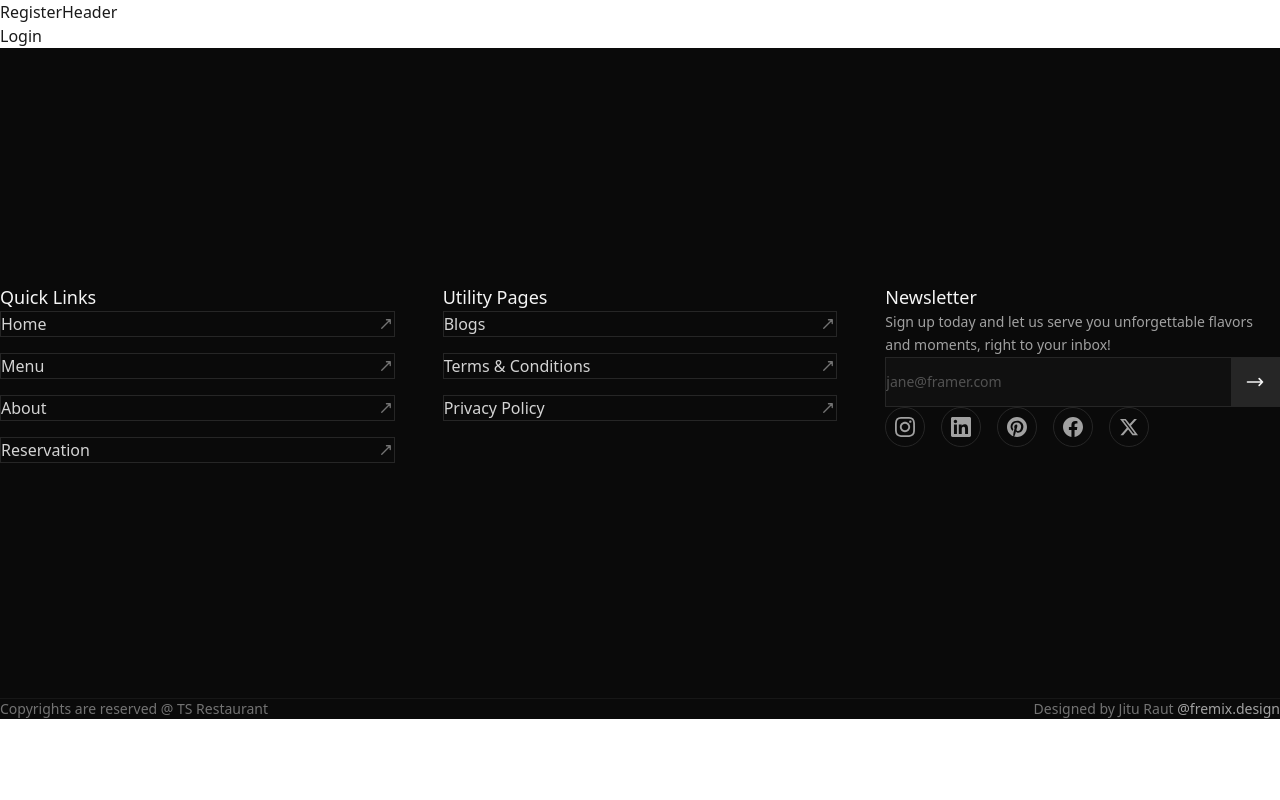
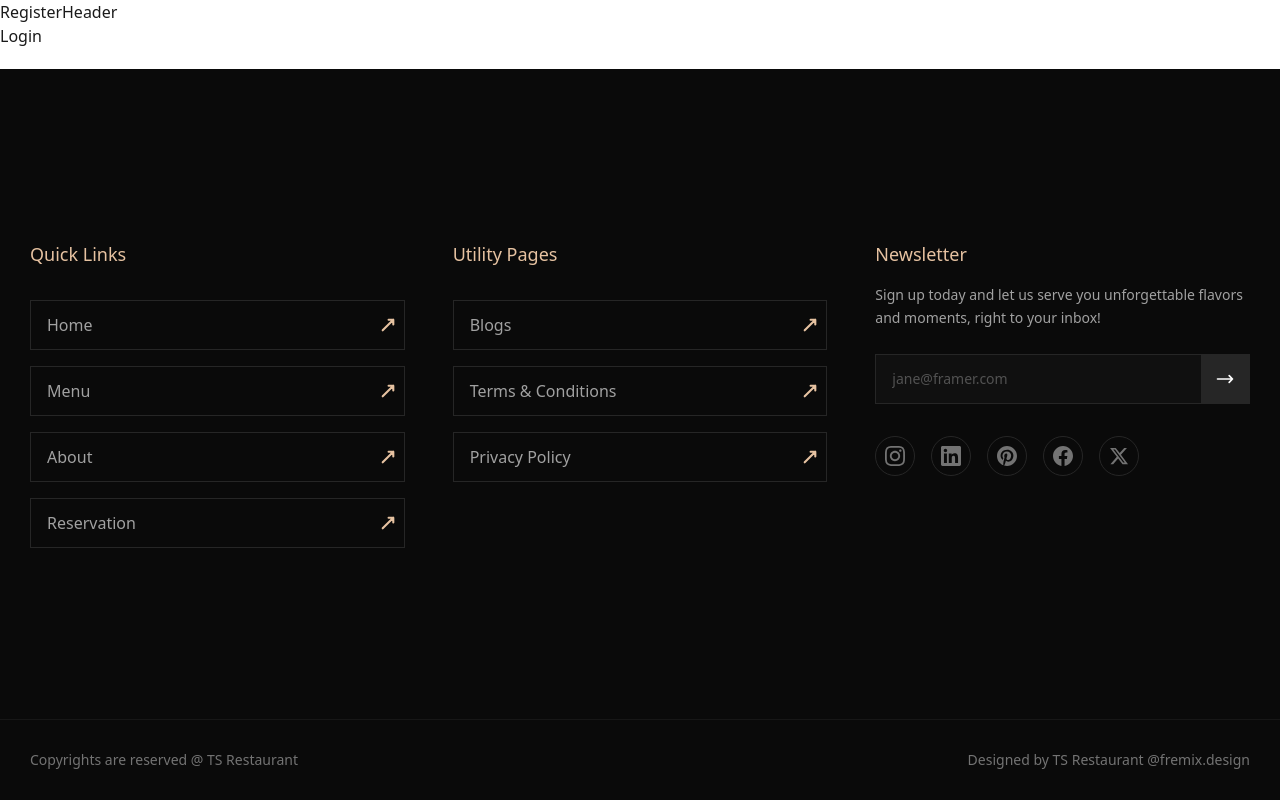
Before and after one commit to quangthanhng/Restaurant_Website_23521453, a React (Vite) app: page /login in a window 1280 px wide. Built offline with nearby package versions, Linux system fonts and the light colour scheme.

Commit message:
Update footer and header

```diff
--- a/src/components/Footer/Footer.tsx
+++ b/src/components/Footer/Footer.tsx
@@ -8,22 +8,22 @@ export default function Footer() {
       <div className='flex h-[650px] items-center justify-center px-[30px]'>
         <div className='w-full max-w-7xl grid grid-cols-1 gap-12 md:grid-cols-2 lg:grid-cols-3'>
           {/* Column 1 - Quick Links */}
-          <div>
-            <h3 className='mb-8 text-lg font-medium text-neutral-100'>Quick Links</h3>
-            <div className='flex flex-col gap-4'>
+          <div className='w-full'>
+            <h3 className='mb-8 text-lg font-medium text-savoria-gold'>Quick Links</h3>
+            <div className='flex w-full flex-col gap-4'>
               <Link
                 to={path.home}
-                className='group flex items-center justify-between border border-neutral-800 px-4 py-3 transition-colors hover:border-neutral-700 hover:bg-neutral-900'
+                className='group flex w-full items-center justify-between border border-neutral-800 py-3 pl-4 pr-1.5 transition-colors hover:border-savoria-gold hover:bg-neutral-900'
               >
-                <span className='text-base text-neutral-300 transition-colors group-hover:text-neutral-100'>
+                <span className='block text-base text-neutral-400 transition-colors group-hover:text-savoria-gold'>
                   Home
                 </span>
                 <svg
-                  className='h-4 w-4 -rotate-45 text-neutral-500 transition-all duration-300 group-hover:rotate-0 group-hover:text-neutral-100'
+                  className='block h-5 w-5 shrink-0 -rotate-45 text-savoria-gold transition-all duration-300 group-hover:rotate-0'
                   fill='none'
                   stroke='currentColor'
                   viewBox='0 0 24 24'
-                  strokeWidth='2'
+                  strokeWidth='2.5'
                 >
                   <path strokeLinecap='round' strokeLinejoin='round' d='M17 8l4 4m0 0l-4 4m4-4H3' />
                 </svg>
@@ -31,17 +31,17 @@ export default function Footer() {
 
               <Link
                 to={path.menu}
-                className='group flex items-center justify-between border border-neutral-800 px-4 py-3 transition-colors hover:border-neutral-700 hover:bg-neutral-900'
+                className='group flex w-full items-center justify-between border border-neutral-800 py-3 pl-4 pr-1.5 transition-colors hover:border-savoria-gold hover:bg-neutral-900'
               >
-                <span className='text-base text-neutral-300 transition-colors group-hover:text-neutral-100'>
+                <span className='block text-base text-neutral-400 transition-colors group-hover:text-savoria-gold'>
                   Menu
                 </span>
                 <svg
-                  className='h-4 w-4 -rotate-45 text-neutral-500 transition-all duration-300 group-hover:rotate-0 group-hover:text-neutral-100'
+                  className='block h-5 w-5 shrink-0 -rotate-45 text-savoria-gold transition-all duration-300 group-hover:rotate-0'
                   fill='none'
                   stroke='currentColor'
                   viewBox='0 0 24 24'
-                  strokeWidth='2'
+                  strokeWidth='2.5'
                 >
                   <path strokeLinecap='round' strokeLinejoin='round' d='M17 8l4 4m0 0l-4 4m4-4H3' />
                 </svg>
@@ -49,17 +49,17 @@ export default function Footer() {
 
               <Link
                 to={path.about}
-                className='group flex items-center justify-between border border-neutral-800 px-4 py-3 transition-colors hover:border-neutral-700 hover:bg-neutral-900'
+                className='group flex w-full items-center justify-between border border-neutral-800 py-3 pl-4 pr-1.5 transition-colors hover:border-savoria-gold hover:bg-neutral-900'
               >
-                <span className='text-base text-neutral-300 transition-colors group-hover:text-neutral-100'>
+                <span className='block text-base text-neutral-400 transition-colors group-hover:text-savoria-gold'>
                   About
                 </span>
                 <svg
-                  className='h-4 w-4 -rotate-45 text-neutral-500 transition-all duration-300 group-hover:rotate-0 group-hover:text-neutral-100'
+                  className='block h-5 w-5 shrink-0 -rotate-45 text-savoria-gold transition-all duration-300 group-hover:rotate-0'
                   fill='none'
                   stroke='currentColor'
                   viewBox='0 0 24 24'
-                  strokeWidth='2'
+                  strokeWidth='2.5'
                 >
                   <path strokeLinecap='round' strokeLinejoin='round' d='M17 8l4 4m0 0l-4 4m4-4H3' />
                 </svg>
@@ -67,17 +67,17 @@ export default function Footer() {
 
               <Link
                 to='/reservation'
-                className='group flex items-center justify-between border border-neutral-800 px-4 py-3 transition-colors hover:border-neutral-700 hover:bg-neutral-900'
+                className='group flex w-full items-center justify-between border border-neutral-800 py-3 pl-4 pr-1.5 transition-colors hover:border-savoria-gold hover:bg-neutral-900'
               >
-                <span className='text-base text-neutral-300 transition-colors group-hover:text-neutral-100'>
+                <span className='block text-base text-neutral-400 transition-colors group-hover:text-savoria-gold'>
                   Reservation
                 </span>
                 <svg
-                  className='h-4 w-4 -rotate-45 text-neutral-500 transition-all duration-300 group-hover:rotate-0 group-hover:text-neutral-100'
+                  className='block h-5 w-5 shrink-0 -rotate-45 text-savoria-gold transition-all duration-300 group-hover:rotate-0'
                   fill='none'
                   stroke='currentColor'
                   viewBox='0 0 24 24'
-                  strokeWidth='2'
+                  strokeWidth='2.5'
                 >
                   <path strokeLinecap='round' strokeLinejoin='round' d='M17 8l4 4m0 0l-4 4m4-4H3' />
                 </svg>
@@ -86,22 +86,22 @@ export default function Footer() {
           </div>
 
           {/* Column 2 - Utility Pages */}
-          <div>
-            <h3 className='mb-8 text-lg font-medium text-neutral-100'>Utility Pages</h3>
-            <div className='flex flex-col gap-4'>
+          <div className='w-full'>
+            <h3 className='mb-8 text-lg font-medium text-savoria-gold'>Utility Pages</h3>
+            <div className='flex w-full flex-col gap-4'>
               <Link
                 to={path.blog}
-                className='group flex items-center justify-between border border-neutral-800 px-4 py-3 transition-colors hover:border-neutral-700 hover:bg-neutral-900'
+                className='group flex w-full items-center justify-between border border-neutral-800 py-3 pl-4 pr-1.5 transition-colors hover:border-savoria-gold hover:bg-neutral-900'
               >
-                <span className='text-base text-neutral-300 transition-colors group-hover:text-neutral-100'>
+                <span className='block text-base text-neutral-400 transition-colors group-hover:text-savoria-gold'>
                   Blogs
                 </span>
                 <svg
-                  className='h-4 w-4 -rotate-45 text-neutral-500 transition-all duration-300 group-hover:rotate-0 group-hover:text-neutral-100'
+                  className='block h-5 w-5 shrink-0 -rotate-45 text-savoria-gold transition-all duration-300 group-hover:rotate-0'
                   fill='none'
                   stroke='currentColor'
                   viewBox='0 0 24 24'
-                  strokeWidth='2'
+                  strokeWidth='2.5'
                 >
                   <path strokeLinecap='round' strokeLinejoin='round' d='M17 8l4 4m0 0l-4 4m4-4H3' />
                 </svg>
@@ -109,17 +109,17 @@ export default function Footer() {
 
               <Link
                 to='/terms'
-                className='group flex items-center justify-between border border-neutral-800 px-4 py-3 transition-colors hover:border-neutral-700 hover:bg-neutral-900'
+                className='group flex w-full items-center justify-between border border-neutral-800 py-3 pl-4 pr-1.5 transition-colors hover:border-savoria-gold hover:bg-neutral-900'
               >
-                <span className='text-base text-neutral-300 transition-colors group-hover:text-neutral-100'>
+                <span className='block text-base text-neutral-400 transition-colors group-hover:text-savoria-gold'>
                   Terms & Conditions
                 </span>
                 <svg
-                  className='h-4 w-4 -rotate-45 text-neutral-500 transition-all duration-300 group-hover:rotate-0 group-hover:text-neutral-100'
+                  className='block h-5 w-5 shrink-0 -rotate-45 text-savoria-gold transition-all duration-300 group-hover:rotate-0'
                   fill='none'
                   stroke='currentColor'
                   viewBox='0 0 24 24'
-                  strokeWidth='2'
+                  strokeWidth='2.5'
                 >
                   <path strokeLinecap='round' strokeLinejoin='round' d='M17 8l4 4m0 0l-4 4m4-4H3' />
                 </svg>
@@ -127,17 +127,17 @@ export default function Footer() {
 
               <Link
                 to='/privacy'
-                className='group flex items-center justify-between border border-neutral-800 px-4 py-3 transition-colors hover:border-neutral-700 hover:bg-neutral-900'
+                className='group flex w-full items-center justify-between border border-neutral-800 py-3 pl-4 pr-1.5 transition-colors hover:border-savoria-gold hover:bg-neutral-900'
               >
-                <span className='text-base text-neutral-300 transition-colors group-hover:text-neutral-100'>
+                <span className='block text-base text-neutral-400 transition-colors group-hover:text-savoria-gold'>
                   Privacy Policy
                 </span>
                 <svg
-                  className='h-4 w-4 -rotate-45 text-neutral-500 transition-all duration-300 group-hover:rotate-0 group-hover:text-neutral-100'
+                  className='block h-5 w-5 shrink-0 -rotate-45 text-savoria-gold transition-all duration-300 group-hover:rotate-0'
                   fill='none'
                   stroke='currentColor'
                   viewBox='0 0 24 24'
-                  strokeWidth='2'
+                  strokeWidth='2.5'
                 >
                   <path strokeLinecap='round' strokeLinejoin='round' d='M17 8l4 4m0 0l-4 4m4-4H3' />
                 </svg>
@@ -147,25 +147,25 @@ export default function Footer() {
 
           {/* Column 3 - Newsletter */}
           <div>
-            <h3 className='mb-4 text-lg font-medium text-neutral-100'>Newsletter</h3>
+            <h3 className='mb-4 text-lg font-medium text-savoria-gold'>Newsletter</h3>
             <p className='mb-6 text-sm leading-relaxed text-neutral-400'>
               Sign up today and let us serve you unforgettable flavors and moments, right to your inbox!
             </p>
 
             {/* Email Input */}
-            <div className='mb-8 flex items-center border border-neutral-800 bg-neutral-900/50 transition-colors focus-within:border-neutral-700'>
+            <div className='mb-8 flex items-center border border-neutral-800 bg-neutral-900/50 transition-colors focus-within:border-savoria-gold'>
               <input
                 type='email'
                 placeholder='jane@framer.com'
-                className='flex-1 bg-transparent px-4 py-3 text-sm text-neutral-100 placeholder:text-neutral-600 focus:outline-none'
+                className='flex-1 bg-transparent px-4 py-3 text-sm text-white placeholder:text-neutral-600 focus:outline-none'
               />
               <button
                 type='submit'
-                className='flex h-12 w-12 items-center justify-center bg-neutral-800 transition-colors hover:bg-neutral-700'
+                className='flex h-12 w-12 items-center justify-center bg-neutral-800 transition-colors hover:bg-savoria-gold'
                 aria-label='Subscribe'
               >
                 <svg
-                  className='h-5 w-5 text-neutral-100'
+                  className='h-5 w-5 text-white'
                   fill='none'
                   stroke='currentColor'
                   viewBox='0 0 24 24'
@@ -182,7 +182,7 @@ export default function Footer() {
                 href='https://instagram.com'
                 target='_blank'
                 rel='noopener noreferrer'
-                className='flex h-10 w-10 items-center justify-center rounded-full border border-neutral-800 text-neutral-400 transition-all hover:border-neutral-600 hover:bg-neutral-900 hover:text-neutral-100'
+                className='flex h-10 w-10 items-center justify-center rounded-full border border-neutral-800 text-neutral-500 transition-all hover:border-savoria-gold hover:bg-neutral-900 hover:text-savoria-gold'
                 aria-label='Instagram'
               >
                 <svg className='h-5 w-5' fill='currentColor' viewBox='0 0 24 24'>
@@ -194,7 +194,7 @@ export default function Footer() {
                 href='https://linkedin.com'
                 target='_blank'
                 rel='noopener noreferrer'
-                className='flex h-10 w-10 items-center justify-center rounded-full border border-neutral-800 text-neutral-400 transition-all hover:border-neutral-600 hover:bg-neutral-900 hover:text-neutral-100'
+                className='flex h-10 w-10 items-center justify-center rounded-full border border-neutral-800 text-neutral-500 transition-all hover:border-savoria-gold hover:bg-neutral-900 hover:text-savoria-gold'
                 aria-label='LinkedIn'
               >
                 <svg className='h-5 w-5' fill='currentColor' viewBox='0 0 24 24'>
@@ -206,7 +206,7 @@ export default function Footer() {
                 href='https://pinterest.com'
                 target='_blank'
                 rel='noopener noreferrer'
-                className='flex h-10 w-10 items-center justify-center rounded-full border border-neutral-800 text-neutral-400 transition-all hover:border-neutral-600 hover:bg-neutral-900 hover:text-neutral-100'
+                className='flex h-10 w-10 items-center justify-center rounded-full border border-neutral-800 text-neutral-500 transition-all hover:border-savoria-gold hover:bg-neutral-900 hover:text-savoria-gold'
                 aria-label='Pinterest'
               >
                 <svg className='h-5 w-5' fill='currentColor' viewBox='0 0 24 24'>
@@ -218,7 +218,7 @@ export default function Footer() {
                 href='https://facebook.com'
                 target='_blank'
                 rel='noopener noreferrer'
-                className='flex h-10 w-10 items-center justify-center rounded-full border border-neutral-800 text-neutral-400 transition-all hover:border-neutral-600 hover:bg-neutral-900 hover:text-neutral-100'
+                className='flex h-10 w-10 items-center justify-center rounded-full border border-neutral-800 text-neutral-500 transition-all hover:border-savoria-gold hover:bg-neutral-900 hover:text-savoria-gold'
                 aria-label='Facebook'
               >
                 <svg className='h-5 w-5' fill='currentColor' viewBox='0 0 24 24'>
@@ -230,7 +230,7 @@ export default function Footer() {
                 href='https://twitter.com'
                 target='_blank'
                 rel='noopener noreferrer'
-                className='flex h-10 w-10 items-center justify-center rounded-full border border-neutral-800 text-neutral-400 transition-all hover:border-neutral-600 hover:bg-neutral-900 hover:text-neutral-100'
+                className='flex h-10 w-10 items-center justify-center rounded-full border border-neutral-800 text-neutral-500 transition-all hover:border-savoria-gold hover:bg-neutral-900 hover:text-savoria-gold'
                 aria-label='X (Twitter)'
               >
                 <svg className='h-5 w-5' fill='currentColor' viewBox='0 0 24 24'>
@@ -247,12 +247,12 @@ export default function Footer() {
         <div className='flex flex-col items-center justify-between gap-4 p-[30px] md:flex-row'>
           <p className='text-sm text-neutral-500'>Copyrights are reserved @ TS Restaurant</p>
           <p className='text-sm text-neutral-500'>
-            Designed by Jitu Raut{' '}
+            Designed by TS Restaurant{' '}
             <a
               href='https://fremix.design'
               target='_blank'
               rel='noopener noreferrer'
-              className='text-neutral-400 transition-colors hover:text-neutral-100'
+              className='text-neutral-500 transition-colors hover:text-savoria-gold'
             >
               @fremix.design
             </a>
--- a/src/components/Header/Header.tsx
+++ b/src/components/Header/Header.tsx
@@ -60,7 +60,7 @@ export default function Header() {
         <div className='flex items-center gap-4' style={{ marginRight: '100px' }}>
           {/* Book A Table Button - Desktop Only */}
           <Link
-            to='/booking'
+            to={path.booking}
             className='group relative isolate hidden items-center overflow-hidden rounded-lg bg-savoria-gold text-sm font-medium transition-colors duration-300 lg:flex'
             style={{ padding: '10px' }}
           >
--- a/src/index.css
+++ b/src/index.css
@@ -7,9 +7,9 @@
   --line-height-logo: 46.8px;
 }
 
-* {
-  margin: 0;
-  padding: 0;
+*,
+*::before,
+*::after {
   box-sizing: border-box;
 }
 
--- a/src/layouts/MainLayout/MainLayout.tsx
+++ b/src/layouts/MainLayout/MainLayout.tsx
@@ -8,9 +8,9 @@ interface MainLayoutProps {
 
 export default function MainLayout({ children }: MainLayoutProps) {
   return (
-    <div>
+    <div className='flex min-h-screen flex-col'>
       <Header />
-      {children}
+      <main className='flex-1 pt-[74px]'>{children}</main>
       <Footer />
     </div>
   )
--- a/src/layouts/RegisterLayout/RegisterLayout.tsx
+++ b/src/layouts/RegisterLayout/RegisterLayout.tsx
@@ -8,9 +8,9 @@ interface RegisterLayoutProps {
 
 export default function RegisterLayout({ children }: RegisterLayoutProps) {
   return (
-    <div>
+    <div className='flex min-h-screen flex-col'>
       <RegisterHeader />
-      {children}
+      <main className='flex-1'>{children}</main>
       <Footer />
     </div>
   )
```
Also changed, not shown: 1 other file (tests, documents, lock files or other folders).
